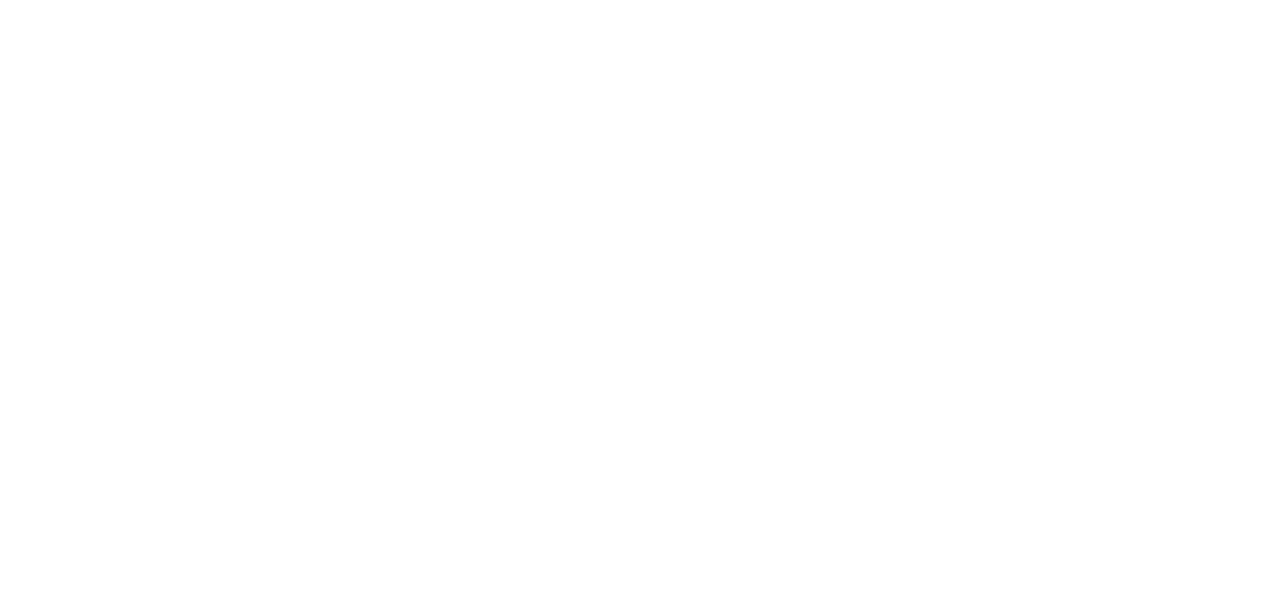
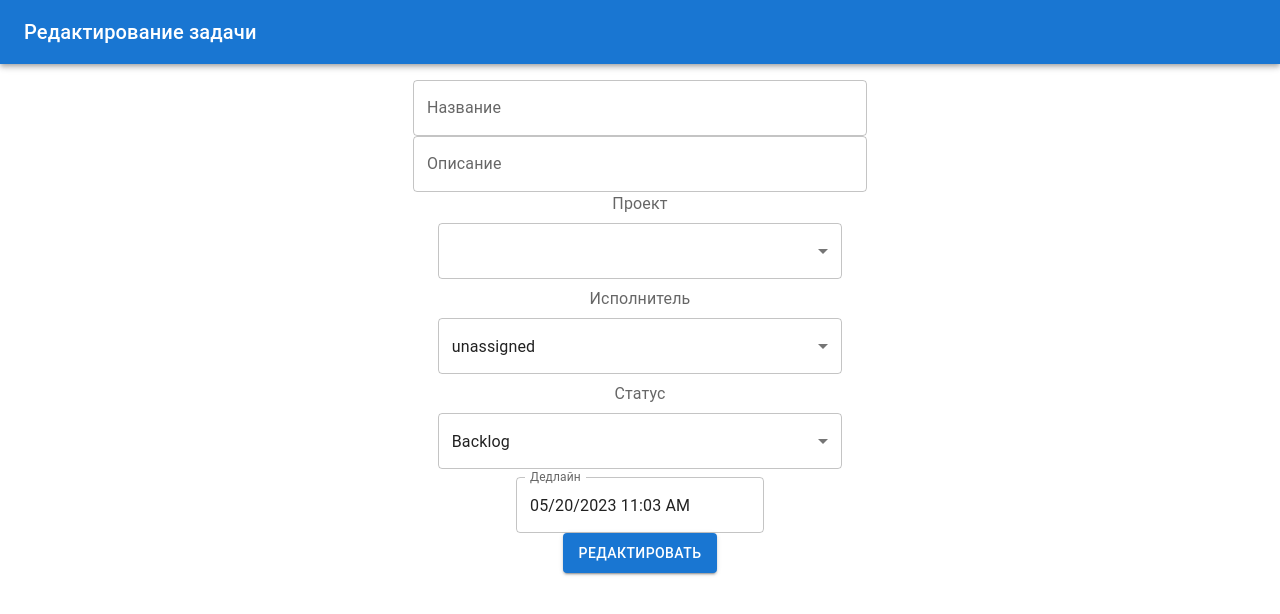
Before and after one commit to Christmasy/coursework-tnkf, a React app in the folder frontend/: page /tasks/1/edit in a window 1280 px wide. Before the commit this address had no page. Shown: the top 614 px of the page. Built offline with nearby package versions, Linux system fonts and the light colour scheme.

Commit message:
now can edit task

```diff
--- a/frontend/src/App.tsx
+++ b/frontend/src/App.tsx
@@ -10,6 +10,7 @@
 import CreateProjectWindow from './pages/create-project-window/create-project-window';
 import ProjectsWindow from './pages/projects-window/projects-window';
 import TasksWindow from './pages/tasks-window/tasks-window';
+import EditTaskWindow from './pages/edit-task-window/edit-task-window';
 
 function App() {
   return (
@@ -50,6 +51,10 @@
         path={'/tasks'}
         element={<TasksWindow />}
       />
+      <Route
+        path={'/tasks/:taskId/edit'}
+        element={<EditTaskWindow />}
+      />
     </Routes>
   );
 }
--- /dev/null
+++ b/frontend/src/pages/edit-task-window/edit-task-window-styles.tsx
@@ -0,0 +1,37 @@
+import { makeStyles } from '@mui/styles';
+
+export const useStyles = makeStyles({
+  root: {
+    flexGrow: 1,
+  },
+  title: {
+    flexGrow: 1,
+  },
+  form: {
+    display: 'flex',
+    flexDirection: 'column',
+    alignItems: 'center',
+    marginTop: '16px',
+    justifyContent: 'center',
+  },
+  textField: {
+    margin: '8px',
+    width: '45ch',
+  },
+  button: {
+    margin: '8px',
+    height: '5ch',
+  },
+  projectInput: {
+    margin: '8px',
+    width: '45ch',
+  },
+  asigneeInput: {
+    margin: '8px',
+    width: '45ch',
+  },
+  statusInput: {
+    margin: '8px',
+    width: '45ch',
+  }
+});
--- /dev/null
+++ b/frontend/src/pages/edit-task-window/edit-task-window.tsx
@@ -0,0 +1,153 @@
+import React, { useContext, useEffect, useState } from 'react';
+import { Typography, TextField, Button, AppBar, Toolbar, InputLabel, Select, MenuItem } from '@mui/material';
+import { useStyles } from './edit-task-window-styles';
+import {DateTimePicker} from '@mui/x-date-pickers';
+import dayjs from 'dayjs';
+import { appContext } from '../../components/app-context/app-context';
+import { NavigateFunction, useNavigate, useParams } from 'react-router-dom';
+
+async function editTask(
+  token: string,
+  projectId: number,
+  asigneeId: number,
+  title: string,
+  description: string,
+  deadline: dayjs.Dayjs,
+  status: number,
+  navigate: NavigateFunction,
+  taskId: string
+){
+  await fetch(`/api/tasks/${taskId}/edit`,{
+    method:'POST',
+    headers: {'Authorization': `Bearer ${token}`, 'Content-Type':'application/json'},
+    body: JSON.stringify({asigneeId, projectId, title, description, deadline, status, taskId})
+  });
+  navigate(`/projects/${projectId}`);
+}
+
+function EditTaskWindow() {
+  const classes = useStyles();
+  const [title, setTitle] = useState('');
+  const [description, setDescription] = useState('');
+  const [project, changeProject] = useState(0);
+  const [asignee, changeAsignee] = useState(0);
+  const [status, changeStatus] = useState(0);
+  const [date, setDate] = useState(dayjs(new Date(Date.now())));
+  const [users, setUsers] = useState([]);
+  const [projects, setProjects] = useState([]);
+  const { taskId } = useParams();
+
+  const {state} = useContext(appContext) as any;
+  const navigate = useNavigate();
+
+  useEffect(() => {
+    const fetchData = async () => {
+      if(!state) {
+        return;
+      }
+      const taskResult = await fetch(`/api/tasks/${taskId}`, {headers: {'Authorization': `Bearer ${state}`}});
+      const task = (await taskResult.json()).data;
+      const usersResult = await fetch('/api/users', {headers: {'Authorization': `Bearer ${state}`}});
+      const users = await usersResult.json();
+      const projectsResult = await fetch('/api/projects', {headers: {'Authorization': `Bearer ${state}`}});
+      const projects = await projectsResult.json();
+      setUsers(users.data);
+      setProjects(projects.data);
+      setTitle(task.title);
+      setDescription(task.description);
+      changeProject(task.project_id);
+      changeAsignee(task.asignee_id);
+      changeStatus(task.status);
+      setDate(dayjs(new Date(task.deadline)));
+      if(projects.length > 0) {
+        changeProject(projects[0].id);
+      }
+    }
+    fetchData();
+  }, [state]);
+
+  return (
+    <div className={classes.root}>
+      <AppBar position="static">
+        <Toolbar>
+          <Typography variant="h6" className={classes.title}>
+            Редактирование задачи
+          </Typography>
+        </Toolbar>
+      </AppBar>
+      <form className={classes.form}>
+        <TextField
+          id="title"
+          label="Название"
+          type="title"
+          variant="outlined"
+          className={classes.textField}
+          value={title}
+          onChange={(e) => setTitle(e.target.value)}
+        />
+        <TextField
+          id="description"
+          label="Описание"
+          type="description"
+          variant="outlined"
+          className={classes.textField}
+          value={description}
+          onChange={(e) => setDescription(e.target.value)}
+        />
+        <InputLabel id="project">Проект</InputLabel>
+        <Select
+          labelId="project"
+          id="project"
+          value={project}
+          label="project"
+          onChange={(e) => changeProject(parseInt(e.target.value as string))}
+          className={classes.projectInput}
+        >
+          {projects.map((project: any) => <MenuItem key={project.id} value={project.id}>{project.title}</MenuItem>)}
+        </Select>
+        <InputLabel id="project">Исполнитель</InputLabel>
+        <Select
+          labelId="asignee"
+          id="asignee"
+          value={asignee}
+          label="Asignee"
+          onChange={(e) => changeAsignee(parseInt(e.target.value as string))}
+          className={classes.asigneeInput}
+        >
+          <MenuItem key={0} value={0}>unassigned</MenuItem>
+          {users.map((user: any) => <MenuItem key={user.id} value={user.id}>{user.username}</MenuItem>)}
+        </Select>
+        <InputLabel id="status">Статус</InputLabel>
+        <Select
+          labelId="status"
+          id="status"
+          value={status}
+          label="status"
+          onChange={(e) => changeStatus(parseInt(e.target.value as string))}
+          className={classes.statusInput}
+        >
+          <MenuItem value={0}>Backlog</MenuItem>
+          <MenuItem value={1}>To Do</MenuItem>
+          <MenuItem value={2}>In Progress</MenuItem>
+          <MenuItem value={3}>Code Review</MenuItem>
+          <MenuItem value={4}>Done</MenuItem>
+        </Select>
+        <DateTimePicker
+          label="Дедлайн"
+          value={date}
+          onChange={(newValue) => setDate(newValue!)}
+        />
+        <Button
+          variant="contained"
+          color="primary"
+          className={classes.button}
+          onClick={() => editTask(state, project, asignee, title, description, date, status, navigate, taskId!)}
+        >
+          Редактировать
+        </Button>
+      </form>
+    </div>
+  );
+}
+
+export default EditTaskWindow;
--- a/frontend/src/pages/task-window/task-window.tsx
+++ b/frontend/src/pages/task-window/task-window.tsx
@@ -51,6 +51,14 @@
           Вернуться ко всем задачам
         </Button>
       </Link>
+      <Link to={`/tasks/${taskId}/edit`}>
+        <Button
+          color='primary'
+          className={classes.button}
+        >
+          Редактировать задачу
+        </Button>
+      </Link>
     </div>
   );
 }
```
Also changed, not shown: 2 other files (tests, documents, lock files or other folders).
